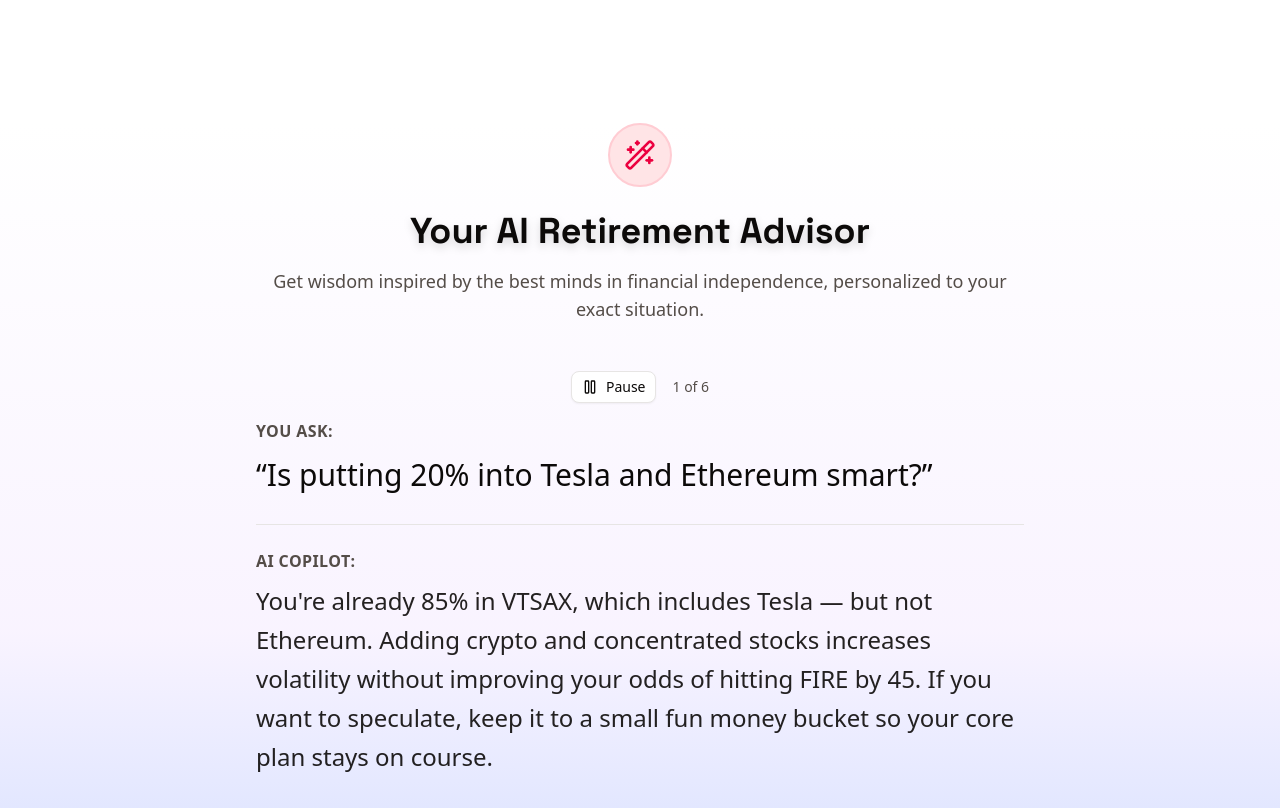
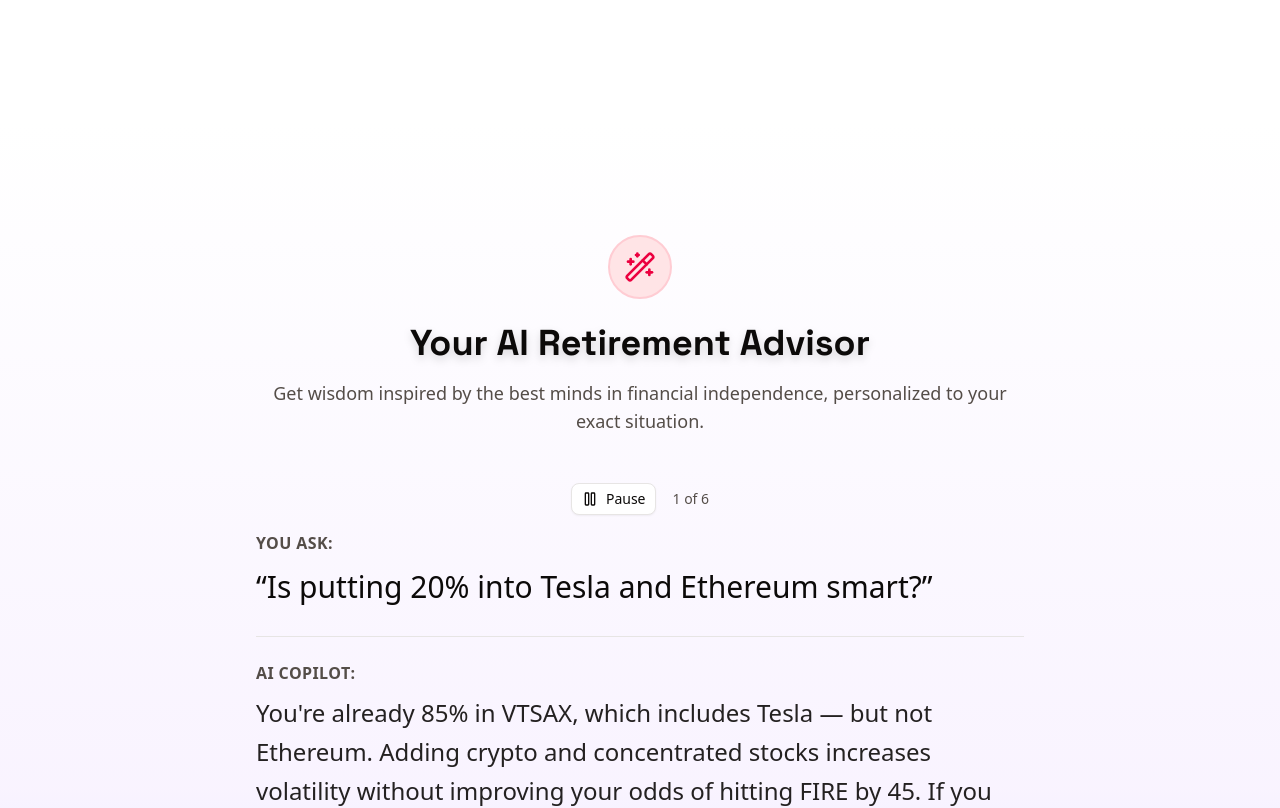
Before and after one commit to schelskedevco/ignidash-legacy, a Next.js app: page / in a window 1280 px wide. Shown: the part 2120-2928 px from the top of the page. Built offline with nearby package versions, Linux system fonts and the light colour scheme.

Commit message:
copilot section spacing

```diff
--- a/src/components/features/ai-copilot/ai-copilot-section.tsx
+++ b/src/components/features/ai-copilot/ai-copilot-section.tsx
@@ -2,10 +2,12 @@ import { WandSparkles } from "lucide-react";
 import { ProductPageSectionHeader } from "@/components/layout/wrappers/product-page-section-header";
 import { ProductPageSection } from "@/components/layout/wrappers/product-page-section";
 import { AICopilotDemo } from "./components/ai-copilot-demo";
+import { MAX_WIDTHS, TYPOGRAPHY, SPACING } from "@/lib/design-constants";
 
 export function AICopilotSection() {
   return (
     <ProductPageSection
+      className={`${MAX_WIDTHS.container} ${SPACING.container} ${SPACING.sectionVerticalLg} ${TYPOGRAPHY.alignment} mx-auto`}
       id="ai-copilot"
       ariaLabel="AI Copilot Section"
       gradientVariant="coolPurple"
```
